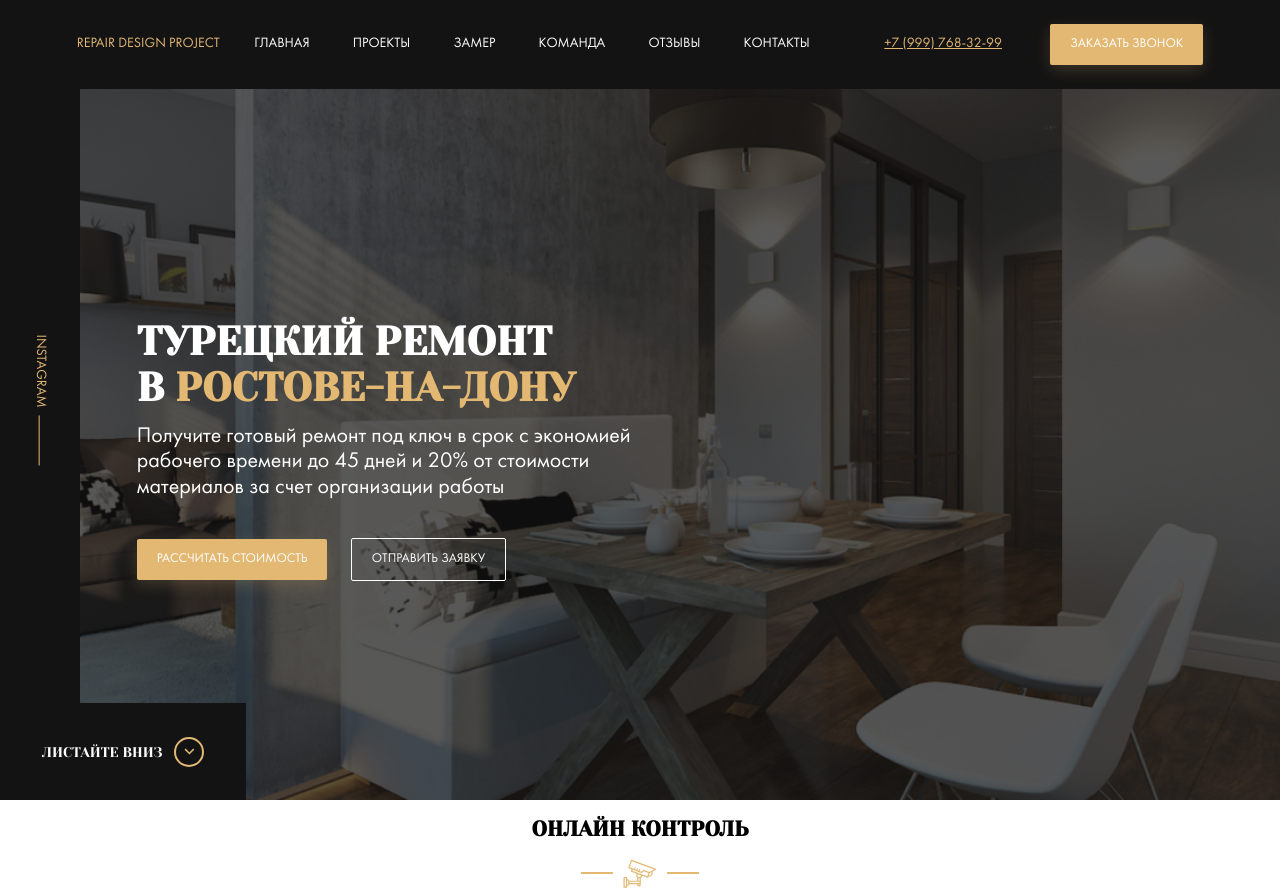
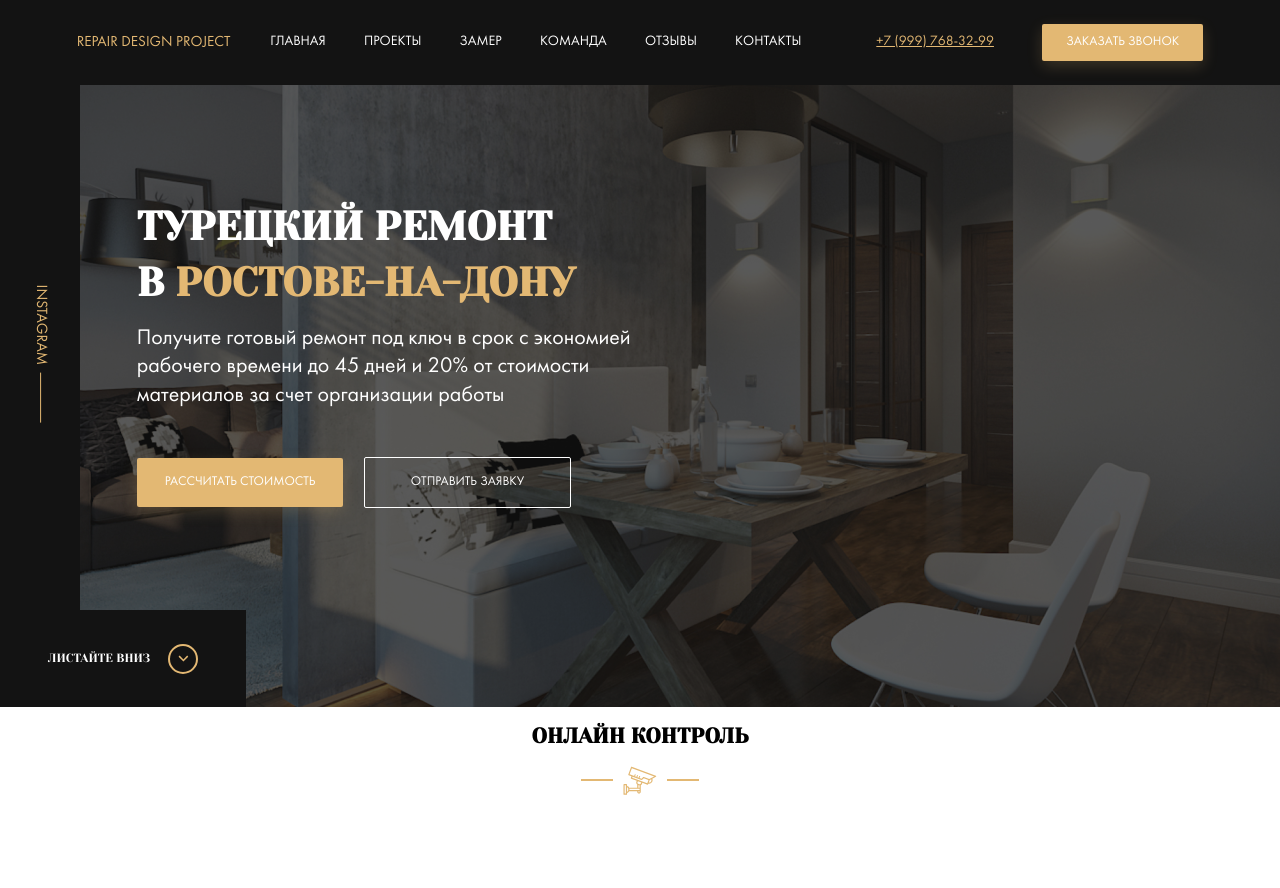
Before and after one commit to dianatruuse/repair_design, a website: page index.html in a window 1280 px wide. After the commit the page ends 800 px from the top, so only its background shows below. Drawn offline with Linux system fonts and the light colour scheme; files whose address does not match are found by name.

Commit message:
refact: make hero and header with pixelperfect

```diff
--- a/index.html
+++ b/index.html
@@ -45,8 +45,8 @@
           <p class="hero__text">Получите готовый ремонт под ключ в срок с экономией рабочего времени до 45 дней
             и 20% от
             стоимости материалов за счет организации работы</p>
-          <button class="button hero__button button--primary">Рассчитать стоимость</button>
-          <button class="button hero__button button--outline">Отправить заявку</button>
+          <button class="button hero__button hero__button--primary button--primary">Рассчитать стоимость</button>
+          <button class="button hero__button hero__button--outline button--outline">Отправить заявку</button>
         </div>
         <!-- / .hero__content-->
       </div>
--- a/sass/_interface.sass
+++ b/sass/_interface.sass
@@ -1,5 +1,4 @@
 .button
-  padding: 13px 20px
   border: none
   border-radius: 2px
   text-transform: uppercase
--- a/sass/templates/_header.sass
+++ b/sass/templates/_header.sass
@@ -12,6 +12,7 @@
   align-items: center
 .logo
   margin: 0
+  font-size: 1.075rem
   color: $primary
   text-transform: uppercase
 .nav
@@ -19,7 +20,7 @@
     color: $light
     text-decoration: none
     text-transform: uppercase
-    margin-right: 2.85rem
+    margin-right: 2.5rem
     transition: color 0.2
     &:hover
       color: $primary
@@ -28,3 +29,5 @@
 .contacts
   &__phone
     margin-right: 45px
+  &__button
+    padding: 11px 24px
--- a/sass/templates/_hero.sass
+++ b/sass/templates/_hero.sass
@@ -4,8 +4,9 @@
   flex-direction: column
   justify-content: center
   padding-top: 100px
+  padding-bottom: 100px
   background: $dark url(../img/hero-bg.jpg) no-repeat center / cover
-  height: 100vh
+  height: 707px
   color: $light
   &::before
     content: ''
@@ -22,10 +23,15 @@
   &__text
     font-size: 1.57rem
     max-width: 500px
-    margin-top: 13px
+    line-height: 131%
+    margin: 0
+    margin-bottom: 3.3rem
   &__button
-    margin-top: 16px
-    margin-right: 20px
+    margin-right: 17px
+    &--primary
+      padding: 17px 28px;
+    &--outline
+      padding: 17px 46px;
   &__instagram
     position: absolute
     left: 0
@@ -41,6 +47,7 @@
     bottom: 0
     min-width: 17.6rem
     min-height: 6.92rem
+    font-size: 0.85rem
     font-family: 'Yeseva One', cursive
     background-color: $dark
     text-transform: uppercase
@@ -53,7 +60,7 @@
       height: 30px
       border: 2px solid $primary
       border-radius: 50%
-      margin-left: 12px
+      margin-left: 1.3rem
 .instagram
   display: flex
   justify-content: center
@@ -66,6 +73,7 @@
     text-decoration: none
     color: $primary
     transform: rotate(90deg)
+    font-size: 1.1rem
     &::after
       content: ''
       width: 50px
@@ -77,5 +85,7 @@
   font-family: 'Yeseva One', cursive
   text-transform: uppercase
   font-size: 2.857rem
+  line-height: 1.4
+  margin-bottom: 0.98rem
   &--primary
     color: $primary
```
Also changed, not shown: css/style.css.
